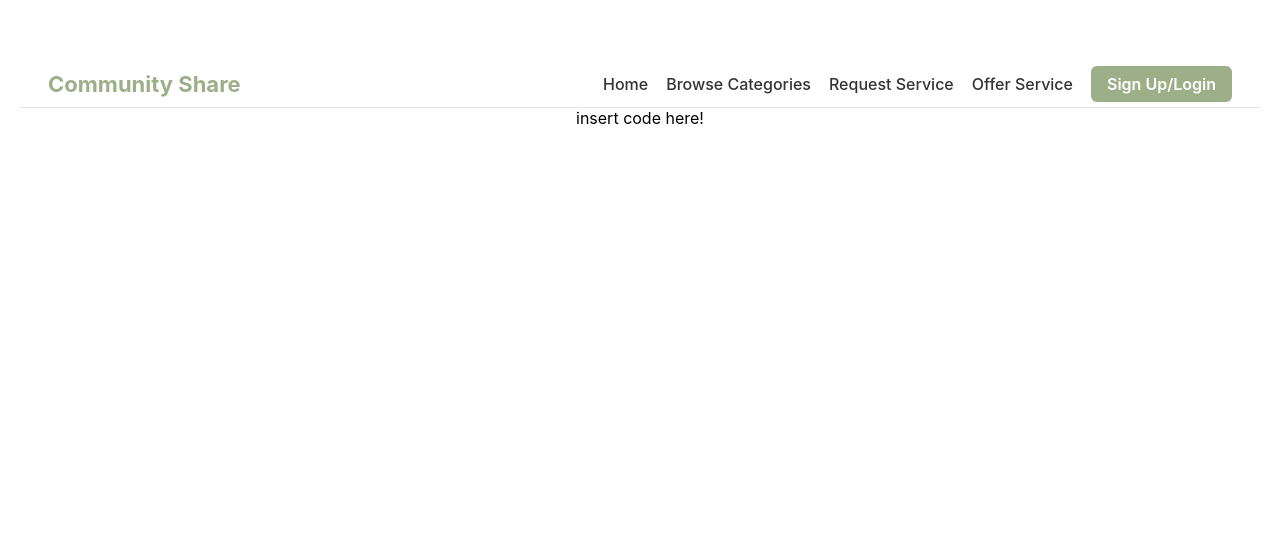
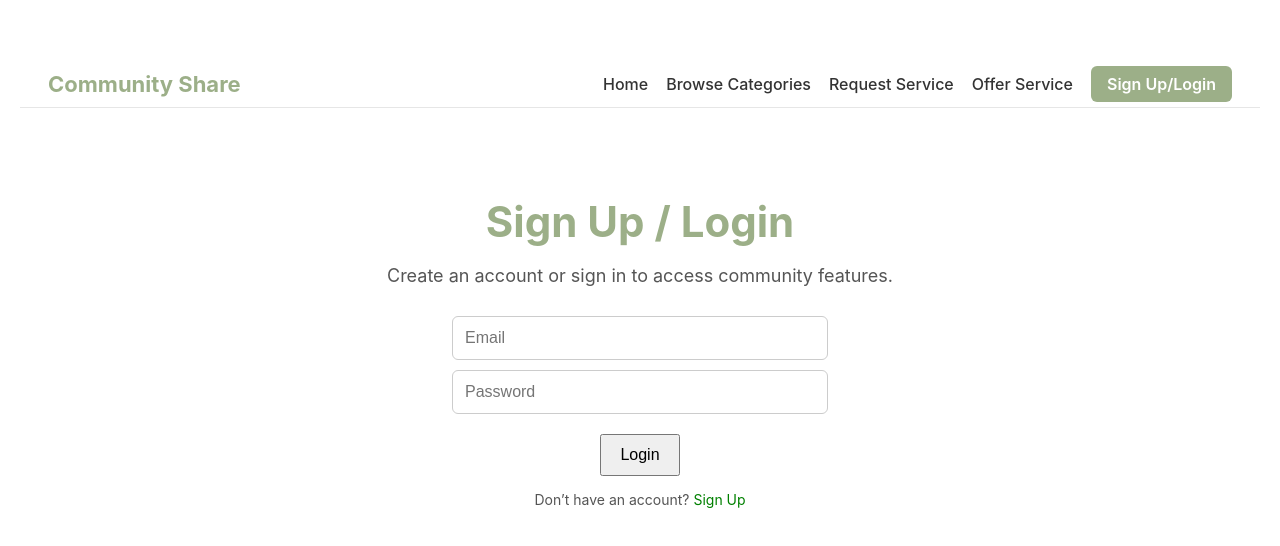
Before and after one commit to JasonGM01/comm-share, a React (Create React App) app in the folder client/: page /login in a window 1280 px wide. Shown: the top 546 px of the page. Built offline with nearby package versions, Linux system fonts and the light colour scheme; no server answers.

Commit message:
added working pages and signup toggle

```diff
--- a/client/src/components/categories.js
+++ b/client/src/components/categories.js
@@ -2,9 +2,20 @@ import React from 'react';
 
 function Categories(){
     return (
-        <div>
-            insert code here!
-        </div>
+         <div className="App">
+      <h1>Browse Categories</h1>
+
+      <p>Select a category to explore available services or skilled helpers.</p>
+
+      <div style={{ marginTop: "30px" }}>
+        <button style={{ margin: "10px" }}>Home Services</button>
+        <button style={{ margin: "10px" }}>Education & Tutoring</button>
+        <button style={{ margin: "10px" }}>Technology Help</button>
+        <button style={{ margin: "10px" }}>Errands & Assistance</button>
+      </div>
+    </div>
+
+
     );
 }
 
--- a/client/src/components/login.js
+++ b/client/src/components/login.js
@@ -1,11 +1,96 @@
-import React from 'react';
+import React, { useState } from "react";
 
-function Login(){
-    return (
-        <div>
-            insert code here!
-        </div>
-    );
+function Login() {
+  const [isSignup, setIsSignup] = useState(false);
+
+  return (
+    <div className="App">
+      <h1>{isSignup ? "Create an Account" : "Sign Up / Login"}</h1>
+
+      <p>
+        {isSignup
+          ? "Fill out the form below to create your account."
+          : "Create an account or sign in to access community features."}
+      </p>
+
+      <div style={{ marginTop: "30px" }}>
+        <input
+          type="email"
+          placeholder="Email"
+          style={{
+            width: "350px",
+            padding: "12px",
+            borderRadius: "6px",
+            border: "1px solid #ccc",
+            fontSize: "16px",
+            marginBottom: "10px"
+          }}
+        />
+
+        <br />
+
+        <input
+          type="password"
+          placeholder="Password"
+          style={{
+            width: "350px",
+            padding: "12px",
+            borderRadius: "6px",
+            border: "1px solid #ccc",
+            fontSize: "16px"
+          }}
+        />
+
+        {isSignup && (
+          <>
+            <br />
+            <input
+              type="password"
+              placeholder="Confirm Password"
+              style={{
+                width: "350px",
+                padding: "12px",
+                borderRadius: "6px",
+                border: "1px solid #ccc",
+                fontSize: "16px",
+                marginTop: "10px"
+              }}
+            />
+          </>
+        )}
+
+        <br />
+
+        <button style={{ marginTop: "20px" }}>
+          {isSignup ? "Create Account" : "Login"}
+        </button>
+
+        <p style={{ marginTop: "15px", fontSize: "14px" }}>
+          {isSignup ? (
+            <>
+              Already have an account?{" "}
+              <span
+                style={{ color: "green", cursor: "pointer" }}
+                onClick={() => setIsSignup(false)}
+              >
+                Login
+              </span>
+            </>
+          ) : (
+            <>
+              Don’t have an account?{" "}
+              <span
+                style={{ color: "green", cursor: "pointer" }}
+                onClick={() => setIsSignup(true)}
+              >
+                Sign Up
+              </span>
+            </>
+          )}
+        </p>
+      </div>
+    </div>
+  );
 }
 
 export default Login;
--- a/client/src/components/offer.js
+++ b/client/src/components/offer.js
@@ -2,9 +2,35 @@ import React from 'react';
 
 function Offer(){
     return (
-        <div>
-            insert code here!
-        </div>
+         <div className="App">
+      <h1>Offer Your Skills</h1>
+
+      <p>
+        Share your skills with the community and help others who may need your expertise.
+      </p>
+
+      <div style={{ marginTop: "30px" }}>
+        <input
+          type="text"
+          placeholder="What skill or service can you offer?"
+          style={{
+            width: "400px",
+            padding: "12px",
+            borderRadius: "6px",
+            border: "1px solid #ccc",
+            fontSize: "16px"
+          }}
+        />
+
+        <br />
+
+        <button style={{ marginTop: "20px" }}>
+          Submit Offer
+        </button>
+      </div>
+    </div>
+
+
     );
 }
 
--- a/client/src/components/request.js
+++ b/client/src/components/request.js
@@ -2,9 +2,35 @@ import "./../App.css";
 
 function Request(){
     return (
-        <div>
-            insert code here!
-        </div>
+        <div className="App">
+      <h1>Request a Service</h1>
+
+      <p>
+        Tell the community what kind of help or skill you’re looking for.
+      </p>
+
+      <div style={{ marginTop: "30px" }}>
+        <input
+          type="text"
+          placeholder="Describe the service you need..."
+          style={{
+            width: "400px",
+            padding: "12px",
+            borderRadius: "6px",
+            border: "1px solid #ccc",
+            fontSize: "16px"
+          }}
+        />
+
+        <br />
+
+        <button style={{ marginTop: "20px" }}>
+          Submit Request
+        </button>
+      </div>
+    </div>
+
+
     )
 }
 
--- a/package.json
+++ b/package.json
@@ -24,5 +24,8 @@
   "homepage": "https://github.com/JasonGM01/comm-share#readme",
   "devDependencies": {
     "concurrently": "^9.2.1"
+  },
+  "dependencies": {
+    "react-router-dom": "^7.14.0"
   }
 }
```
Also changed, not shown: 2 other files (tests, documents, lock files or other folders).
